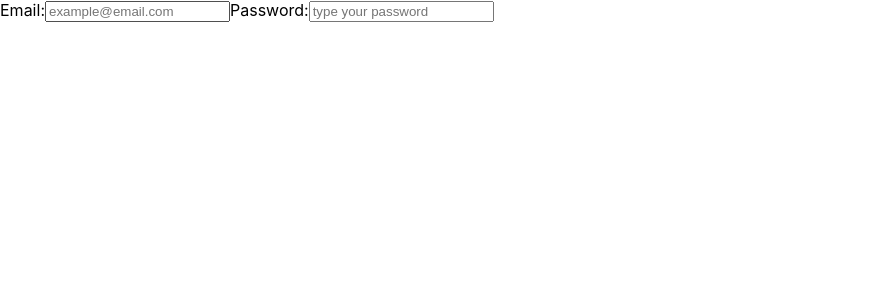
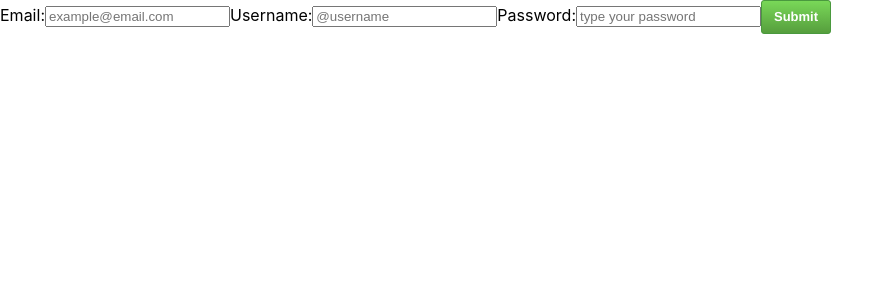
Before and after one commit to elvisscochito/projects, a React (Create React App) app in the folder escaperoom/: page /signup in a window 1280 px wide. Shown: the top 300 px of the page, without its empty margins (0-893 px from the left). Built offline with nearby package versions, Linux system fonts and the light colour scheme.

Commit message:
fix: :bug: Start page
Routing and styles was fixed

```diff
--- a/escaperoom/src/App.js
+++ b/escaperoom/src/App.js
@@ -6,19 +6,8 @@ import SignUp from './pages/SingUp';
 import LogIn from './pages/LogIn';
 
 function App() {
-
-  /* f e t c h call from web service (db) */
-
-  const data = [{
-    number: 1,
-    name: 'Elvis',
-    time: 10,
-    score: 10, Achievements: 'x'
-  }]
-
   return (
     <div className="App">
-
       <BrowserRouter>
         <Routes>
           <Route index path="/" element={<Start/>}></Route>
--- a/escaperoom/src/components/LinkButton.jsx
+++ b/escaperoom/src/components/LinkButton.jsx
@@ -5,7 +5,7 @@ import "../styles/Link.css"
 
 const LinkButton = ({reference, text}) => {
     return (
-        <Link to={reference} role="button" className="button">{text}</Link>
+        <Link to={reference} role="button" className="Link-button">{text}</Link>
     );
 };
 
--- a/escaperoom/src/pages/LogIn.jsx
+++ b/escaperoom/src/pages/LogIn.jsx
@@ -1,6 +1,7 @@
 import React from "react";
 
 import Input from "../components/Input";
+import Button from "../components/Button";
 
 const LogIn = () => {
     return (
@@ -8,6 +9,8 @@ const LogIn = () => {
             <Input inputType={"email"} labelText={"Email"} placeholderText={"example@email.com"} />
 
             <Input inputType={"password"} labelText={"Password"} placeholderText={"type your password"} />
+
+            <Button classStyle={"Button Success"} buttonText={"Submit"}/>
         </>
     );
 };
--- a/escaperoom/src/pages/SingUp.jsx
+++ b/escaperoom/src/pages/SingUp.jsx
@@ -1,13 +1,18 @@
 import React from "react";
 
 import Input from "../components/Input";
+import Button from "../components/Button";
 
 const SignUp = () => {
     return (
         <>
             <Input inputType={"email"} labelText={"Email"} placeholderText={"example@email.com"} />
 
+            <Input inputType={"text"} labelText={"Username"} placeholderText={"@username"} />
+
             <Input inputType={"password"} labelText={"Password"} placeholderText={"type your password"} />
+
+            <Button classStyle={"Button Success"} buttonText={"Submit"}/>
         </>
     );
 };
--- a/escaperoom/src/pages/Start.jsx
+++ b/escaperoom/src/pages/Start.jsx
@@ -1,6 +1,4 @@
 import React from "react";
-
-import {Outlet} from "react-router-dom";
 
 import LinkButton from '../components/LinkButton';
 
@@ -11,7 +9,6 @@ const Start = () => {
 
             <LinkButton reference={"/login"} text={"Log In"} />
 
-            <Outlet />
         </>
     );
 };
--- a/escaperoom/src/styles/Button.css
+++ b/escaperoom/src/styles/Button.css
@@ -1,4 +1,4 @@
-.button {
+.Button {
     border-radius: 3px;
     padding: 7px 12px;
     border: 1px solid #d5d5d5;
@@ -6,13 +6,13 @@
     font: 700 13px/18px Helvetica, Arial;
 }
 
-.button.success {
+.Button.Success {
     color: #fff;
     background: #569e3d linear-gradient(#79d858, #569e3d) repeat-x;
     border-color: #4a993e;
 }
 
-.button.danger {
+.Button.Danger {
     color: #fff;
     background: #900 linear-gradient(#c01b1b, #900) repeat-x;
     border-color: #690000;
--- a/escaperoom/src/styles/Link.css
+++ b/escaperoom/src/styles/Link.css
@@ -1,4 +1,4 @@
-.button {
+.Link-button {
     display: inline-block;
     text-decoration: none;
 
```
Also changed, not shown: escaperoom/src/data/data.js (added, +10 -0 lines).
